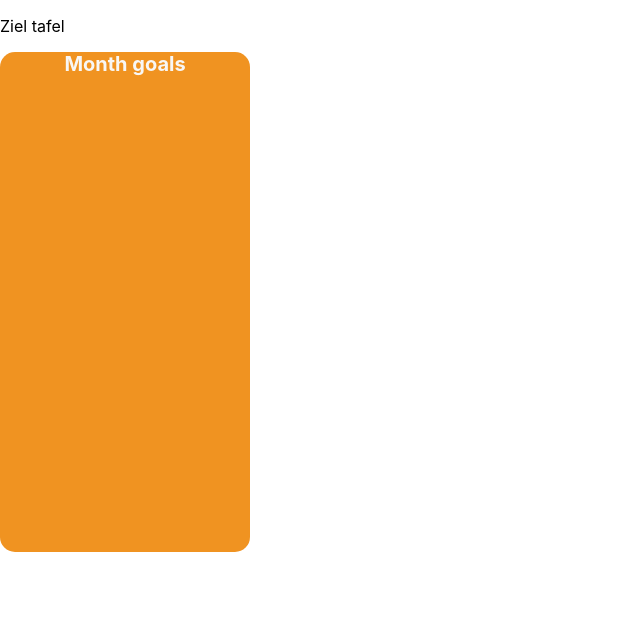
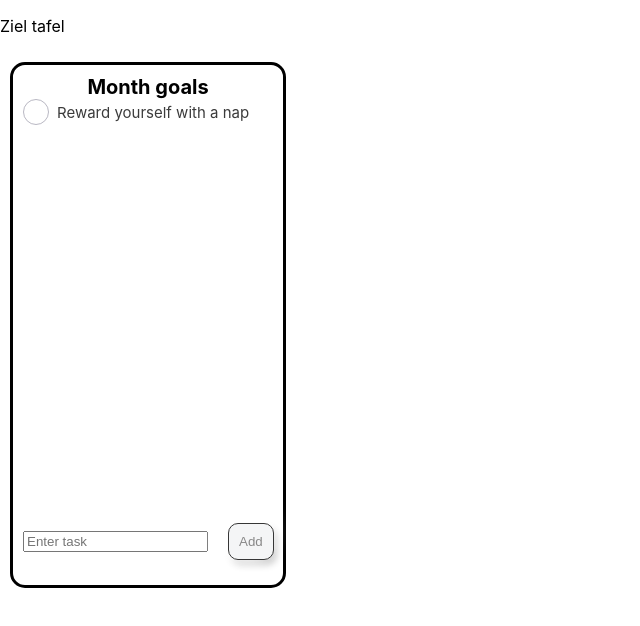
Before and after one commit to FerEnriquez/Ziel_Tafel, a React (Create React App) app in the folder ziel-tafel/: page / in a window 1280 px wide. Shown: the top 626 px of the page, without its empty margins (0-640 px from the left). Built offline with nearby package versions, Linux system fonts and the light colour scheme.

Commit message:
Working on list and task

```diff
--- a/ziel-tafel/src/components/List.js
+++ b/ziel-tafel/src/components/List.js
@@ -1,6 +1,7 @@
 import React from 'react';
 import ReactDOM from'react-dom';
-import '../styles/list-month.css'
+import '../styles/list-month.css';
+import Task from './Task.js';
 
 class ListComponent extends React.Component{
 
@@ -18,8 +19,15 @@ class ListComponent extends React.Component{
     const { items } = this.state;
       return (
         <div>
-            <div className = "list-square">
-                <div className = "list-title">Month goals</div>
+            <div className="list-square">
+                <div className="list-title">Month goals</div>
+                <Task></Task>
+                <div className="add-item">
+                  <form className="add-task">
+                    <input placeholder="Enter task"></input>
+                    <button type="submit" className="button">Add</button>
+                  </form>
+                </div>
             </div>
         </div>
 
--- /dev/null
+++ b/ziel-tafel/src/components/Task.js
@@ -0,0 +1,43 @@
+import React from 'react';
+import ReactDOM from'react-dom';
+import '../styles/task.css';
+
+class TaskComponent extends React.Component{
+
+  constructor(props) {
+    super(props);
+    this.state = {
+      id: '',
+      name: '',
+      items: [],
+    };
+
+  }
+
+  render() {
+    const { items } = this.state;
+      return (
+        <div>
+            <input class="inp-cbx" id="cbx" type="checkbox" style={{display: 'none'}}/>
+            <label class="cbx" for="cbx"><span>
+            <svg width="12px" height="9px" viewbox="0 0 12 9">
+            <polyline points="1 5 4 8 11 1"></polyline>
+            </svg></span><span className="text-task">Reward yourself with a nap</span></label>
+        </div>
+
+      );
+  }
+}
+
+ReactDOM.render(
+  <TaskComponent />,
+  document.getElementById('root')
+);
+
+export default function Task() {
+  return (
+    <div>
+      <TaskComponent />
+    </div>
+  );
+}
--- a/ziel-tafel/src/styles/list-month.css
+++ b/ziel-tafel/src/styles/list-month.css
@@ -1,12 +1,39 @@
 .list-square {
-    background-color: rgb(240, 147, 33);
+    position: absolute;
+    /* background-color: rgb(240, 147, 33); */
     height: 500px;
     width: 250px;
     border-radius: 15px;
+    margin: 10px;
+    padding: 10px;
+    border-style: solid;
 }
 .list-title {
     font-size: 20px;
-    color: rgb(248, 247, 245);
+    color: rgb(0, 0, 0);
     text-align: center;
     font-weight: bold;
 }
+.add-task{
+    position: absolute;
+    bottom: 25px;
+}
+.button{
+    margin-left: 20px;
+    padding: 10px;
+    border:1px solid #363636;
+    background-color:#f4f5f6;
+    border-radius: 10px;
+    box-shadow:  -3px -10px 17px #ffffff,
+    -3px -5px 7.5px #ffffff,
+    -10px 0px 15px #ffffff,
+    3px 5px 7.5px rgba(0,0,0,0.2);
+    cursor:pointer;
+    color: #888888;
+}
+.button:hover{
+    margin-bottom: -5px;
+    background-color:#888888;
+    border-radius: 10px;
+    cursor:pointer;
+}
--- /dev/null
+++ b/ziel-tafel/src/styles/task.css
@@ -0,0 +1,99 @@
+.text-task{
+    font-size: 15px;
+    color: rgb(59, 59, 59);
+    text-align: center;
+}
+
+  .cbx {
+    -webkit-user-select: none;
+    user-select: none;
+    -webkit-tap-highlight-color: transparent;
+    cursor: pointer;
+  }
+  .cbx span {
+    display: inline-block;
+    vertical-align: middle;
+    transform: translate3d(0, 0, 0);
+  }
+  .cbx span:first-child {
+    position: relative;
+    width: 24px;
+    height: 24px;
+    border-radius: 50%;
+    transform: scale(1);
+    vertical-align: middle;
+    border: 1px solid #B9B8C3;
+    transition: all 0.2s ease;
+  }
+  .cbx span:first-child svg {
+    position: absolute;
+    z-index: 1;
+    top: 8px;
+    left: 6px;
+    fill: none;
+    stroke: white;
+    stroke-width: 2;
+    stroke-linecap: round;
+    stroke-linejoin: round;
+    stroke-dasharray: 16px;
+    stroke-dashoffset: 16px;
+    transition: all 0.3s ease;
+    transition-delay: 0.1s;
+    transform: translate3d(0, 0, 0);
+  }
+  .cbx span:first-child:before {
+    content: "";
+    width: 100%;
+    height: 100%;
+    background: #506EEC;
+    display: block;
+    transform: scale(0);
+    opacity: 1;
+    border-radius: 50%;
+    transition-delay: 0.2s;
+  }
+  .cbx span:last-child {
+    margin-left: 8px;
+  }
+  .cbx span:last-child:after {
+    content: "";
+    position: absolute;
+    top: 8px;
+    left: 0;
+    height: 1px;
+    width: 100%;
+    background: #B9B8C3;
+    transform-origin: 0 0;
+    transform: scaleX(0);
+  }
+  .cbx:hover span:first-child {
+    border-color: #3c53c7;
+  }
+
+  .inp-cbx:checked + .cbx span:first-child {
+    border-color: #3c53c7;
+    background: #3c53c7;
+    animation: check 0.6s ease;
+  }
+  .inp-cbx:checked + .cbx span:first-child svg {
+    stroke-dashoffset: 0;
+  }
+  .inp-cbx:checked + .cbx span:first-child:before {
+    transform: scale(2.2);
+    opacity: 0;
+    transition: all 0.6s ease;
+  }
+  .inp-cbx:checked + .cbx span:last-child {
+    color: #B9B8C3;
+    transition: all 0.3s ease;
+  }
+  .inp-cbx:checked + .cbx span:last-child:after {
+    transform: scaleX(1);
+    transition: all 0.3s ease;
+  }
+
+  @keyframes check {
+    50% {
+      transform: scale(1.2);
+    }
+  }
```
Also changed, not shown: ziel-tafel/src/logo.svg (deleted), 1 other file (tests, documents, lock files or other folders).
